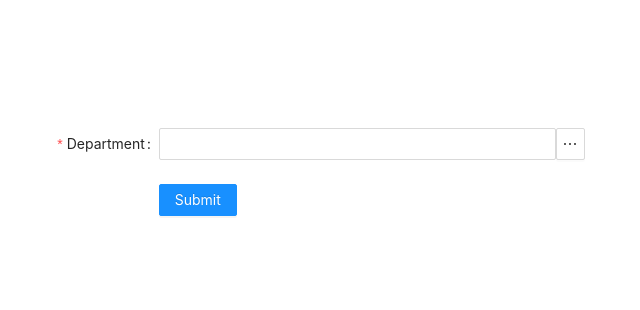
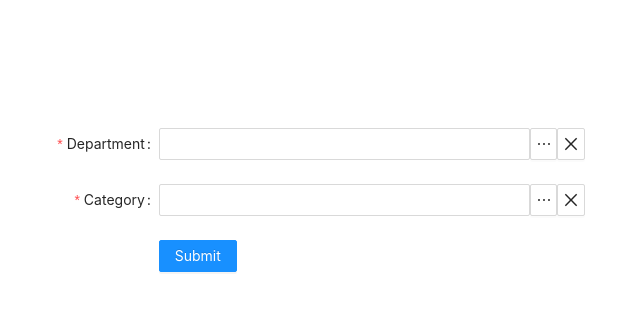
Before and after one commit to eugenestepanyuk/react-context-form, a React (Create React App) app: page / in a window 1280 px wide. Shown: the top 310 px of the page, without its empty margins (268-908 px from the left). Built offline with nearby package versions, Linux system fonts and the light colour scheme.

Commit message:
Add form and drawer context

```diff
--- a/src/App.js
+++ b/src/App.js
@@ -1,10 +1,13 @@
 import 'antd/dist/antd.css';
+import { FormProvider } from './Context/form.context';
 
 import Form from './Components/Form';
 
 function App() {
   return (
-    <Form />
+    <FormProvider>
+      <Form />
+    </FormProvider>
   );
 }
 
--- a/src/Components/Drawer/index.js
+++ b/src/Components/Drawer/index.js
@@ -1,11 +1,17 @@
 import { useState, useContext } from 'react';
 import { Drawer, Button, Input, Table } from 'antd';
-import { EllipsisOutlined } from '@ant-design/icons';
-import { DrawerContext } from '../../Context/drawer.context';
+import { EllipsisOutlined, CloseOutlined } from '@ant-design/icons';
+import { FormContext } from '../../Context/form.context';
+// import { DrawerContext } from '../../Context/drawer.context';
+import { departmentColumns, categoryColumns} from '../utils/columns';
+import { departmentData, categoryData} from '../utils/data';
 
-export default function DrawerComponent() {
+
+export default function DrawerComponent({ value = {}, onChange, type }) {
     const [visible, setVisible] = useState(false);
-    const drawerContext = useContext(DrawerContext);
+    const [content, /* setContent */] = useState(null);
+    const formContext = useContext(FormContext);
+    // const drawerContext = useContext(DrawerContext);
 
     const showDrawer = () => {
         setVisible(true);
@@ -14,28 +20,49 @@ export default function DrawerComponent() {
         setVisible(false);
     };
 
-    const columns = [
-        {
-            dataIndex: 'department',
-            key: 'department',
-        },
-    ];
-
-    const data = [
-        { id: 1, department: 'Logistics' },
-        { id: 2, department: 'Marketing' },
-        { id: 3, department: 'IT' },
-        { id: 4, department: 'Management' }
-    ];
+    let columns, data = null;
+    columns = type === 'department' ? departmentColumns() : categoryColumns();
+    data = type === 'department' ? departmentData() : categoryData();
 
     const onClickRow = (record) => {
-        drawerContext.сhangeContent(record.department);
+        console.log('record: ', record);
+        onContentChange(record.department);
     };
+
+    const triggerChange = (changedValue) => {
+        onChange?.({
+            content,
+            ...value,
+            ...changedValue,
+        });
+    };
+
+    const onContentChange = (value) => {
+        const newContent = value;
+
+        if (value !== null) {
+            formContext.сhangeContent(newContent);
+            // setContent(newContent);
+        };
+
+        triggerChange({
+            content: newContent,
+        });
+    }
+
+    const onClearContent = () => {
+        formContext.сhangeContent(null);
+        // setContent(null);
+        triggerChange({
+            content: null,
+        });
+    }
 
     return (
         <div style={{ display: 'flex' }}>
-            <Input value={drawerContext.content} />
+            <Input value={/* value.content || content */ formContext.content} />
             <Button icon={<EllipsisOutlined />} onClick={showDrawer} />
+            <Button icon={<CloseOutlined />} onClick={onClearContent} />
             <Drawer
                 key="top"
                 placement="top"
--- a/src/Components/Form/index.js
+++ b/src/Components/Form/index.js
@@ -1,5 +1,7 @@
+import { useContext } from 'react';
 import { Form, Button } from 'antd';
-import { DrawerProvider } from '../../Context/drawer.context';
+import { FormContext } from '../../Context/form.context';
+// import { DrawerProvider } from '../../Context/drawer.context';
 import Drawer from '../Drawer';
 
 const layout = {
@@ -18,6 +20,8 @@ const tailLayout = {
 };
 
 export default function FormComponent() {
+    const formContext = useContext(FormContext);
+
     const onFinish = (values) => {
         console.log('Success:', values);
     };
@@ -26,12 +30,25 @@ export default function FormComponent() {
         console.log('Failed:', errorInfo);
     };
 
+    const checkPrice = (_, value) => {
+        console.log('value: ', value);
+        if (value.content !== null && value.content !== '') {
+            return Promise.resolve();
+        }
+
+        return Promise.reject(new Error(_.message));
+    };
+
     return (
         <Form
             {...layout}
             name="basic"
             onFinish={onFinish}
             onFinishFailed={onFinishFailed}
+            initialValues={{
+                department: { content: /* null */ formContext.content },
+                category: { content: formContext.content }
+            }}
             style={{ marginTop: '10%' }}
         >
             <Form.Item
@@ -40,13 +57,30 @@ export default function FormComponent() {
                 rules={[
                     {
                         required: true,
-                        message: 'Please input department!',
+                        message: 'Please select department!',
+                        validator: checkPrice
                     },
                 ]}
             >
-                <DrawerProvider>
-                    <Drawer />
-                </DrawerProvider>
+                {/* <DrawerProvider type={'department'}> */}
+                    <Drawer type={'department'} />
+                {/* </DrawerProvider> */}
+            </Form.Item>
+
+            <Form.Item
+                label="Category"
+                name="category"
+                rules={[
+                    {
+                        required: true,
+                        message: 'Please select category!',
+                        validator: checkPrice
+                    },
+                ]}
+            >
+                {/* <DrawerProvider type={'category'}> */}
+                    <Drawer type={'category'} />
+                {/* </DrawerProvider> */}
             </Form.Item>
 
             <Form.Item {...tailLayout}>
--- /dev/null
+++ b/src/Components/utils/columns.js
@@ -0,0 +1,17 @@
+export function departmentColumns() {
+    return [
+        {
+            dataIndex: 'department',
+            key: 'department',
+        },
+    ];
+}
+
+export function categoryColumns() {
+    return [
+        {
+            dataIndex: 'category',
+            key: 'category',
+        },
+    ];
+}
--- /dev/null
+++ b/src/Components/utils/data.js
@@ -0,0 +1,25 @@
+export function departmentData() {
+    return [
+        { id: 1, department: 'Logistics' },
+        { id: 2, department: 'Marketing' },
+        { id: 3, department: 'IT' },
+        { id: 4, department: 'Management' }
+    ];
+}
+
+export function categoryData() {
+    return [
+        { id: 1, category: 'Auto' },
+        { id: 2, category: 'Air' },
+        { id: 3, category: 'Railway' },
+        { id: 4, category: 'Consumer market' },
+        { id: 5, category: 'Production market' },
+        { id: 6, category: 'State market' },
+        { id: 7, category: 'Junior' },
+        { id: 8, category: 'Middle' },
+        { id: 9, category: 'Senior' },
+        { id: 10, category: 'Senior managment' },
+        { id: 11, category: 'Secondary managment' },
+        { id: 12, category: 'Low managment' }
+    ];
+}
--- a/src/Context/drawer.context.js
+++ b/src/Context/drawer.context.js
@@ -1,16 +1,12 @@
-import { createContext, useState } from 'react';
+import { createContext } from 'react';
 
 const DrawerContext = createContext();
 
-function DrawerProvider(props) {
-    const [content, setContent] = useState(null);
-    const сhangeContent = (value) => {
-        setContent(value)
-    };
+function DrawerProvider({children, type}) {
 
     return (
-        <DrawerContext.Provider value={{ content, сhangeContent }}>
-            {props.children}
+        <DrawerContext.Provider value={{ type }}>
+            {children}
         </DrawerContext.Provider>
     );
 }
--- /dev/null
+++ b/src/Context/form.context.js
@@ -0,0 +1,18 @@
+import { createContext, useState } from 'react';
+
+const FormContext = createContext();
+
+function FormProvider(props) {
+    const [content, setContent] = useState(null);
+    const сhangeContent = (value) => {
+        setContent(value)
+    };
+
+    return (
+        <FormContext.Provider value={{ content, сhangeContent }}>
+            {props.children}
+        </FormContext.Provider>
+    );
+}
+
+export { FormContext, FormProvider };
```
